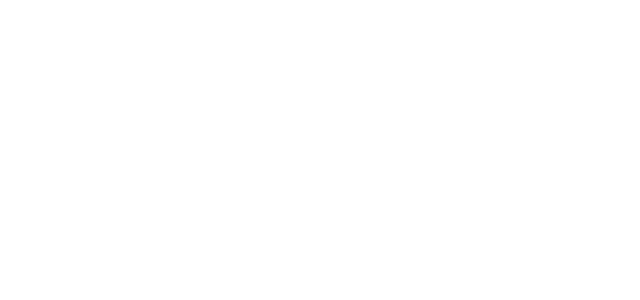
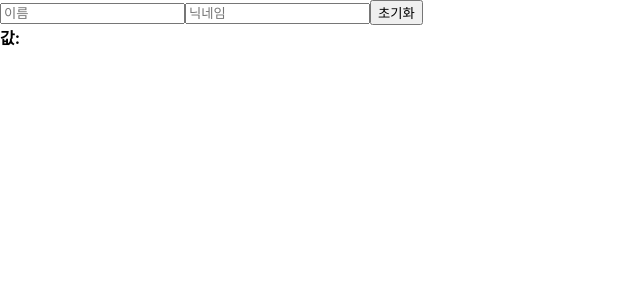
Before and after one commit to Jujungmin/react-active, a React (Create React App) app: page / in a window 1280 px wide. Shown: the top 300 px of the page, without its empty margins (0-640 px from the left). Built offline with nearby package versions, Linux system fonts and the light colour scheme.

Commit message:
react예제연습

```diff
--- /dev/null
+++ b/src/App.css
@@ -0,0 +1,5 @@
+.gray-box {
+    background: gray;
+    width: 64px;
+    height: 64px;
+}
--- a/src/App.js
+++ b/src/App.js
@@ -1,8 +1,20 @@
+import React from 'react';
+// import Hello from './Hello';
+// import Wrapper from './Wrapper';
+// import './App.css';
+// import Counter from './Counter';
+import InputSample from './InputSample';
+
 function App() {
-  return (
-    <div className="App">
-    </div>
-  );
+	// const name = 'react';
+	return (
+		// <Wrapper>
+		// 	<Hello name="react" color="red" isSpecial={true} />
+		// 	<Hello color="pink" />
+		// </Wrapper>
+		// <Counter />
+		<InputSample />
+	)
 }
 
 export default App;
--- /dev/null
+++ b/src/Counter.js
@@ -0,0 +1,24 @@
+import React, { useState } from 'react';
+
+function Counter() {
+	const [number, setNumber] = useState(0);
+
+	const onIncrease = () => {
+		// setNumber(number + 1);
+		setNumber(prevNumber => prevNumber + 1);
+	}
+	const onDecrease = () => {
+		// setNumber(number - 1);
+		setNumber(prevNumber => prevNumber - 1);
+	}
+
+	return (
+		<div>
+			<h1>{number}</h1>
+			<button onClick={onIncrease}>+1</button>
+			<button onClick={onDecrease}>-1</button>
+		</div>
+	)
+}
+
+export default Counter;
--- /dev/null
+++ b/src/Hello.js
@@ -0,0 +1,20 @@
+import React from 'react';
+
+// function Hello({color, name}) {
+//     return <div style={{color}}>Hello {name}</div>
+// }
+function Hello({color, name, isSpecial}) {
+    return (
+        <div style={{ color }}>
+            {/* { isSpecial ? <b>*</b> : null } */}
+            { isSpecial && <b>*</b> }
+            안녕하세요 {name}
+        </div>
+    )
+}
+
+Hello.defaultProps = {
+    name: '이름없음'
+}
+
+export default Hello;
--- /dev/null
+++ b/src/InputSample.js
@@ -0,0 +1,39 @@
+import React, { useState } from 'react';
+
+function InputSample() {
+	const [inputs, setInputs] = useState({
+		name: '',
+		nickname: '',
+	});
+
+	const {name, nickname} = inputs;
+
+	const onChange = (e) => {
+		const {value, name} = e.target;
+		setInputs({
+			...inputs,
+			[name]: value
+		})
+	};
+
+	const onReset = (e) => {
+		setInputs({
+			name: '',
+			nickname: '',
+		})
+	}
+
+	return (
+		<div>
+			<input name="name" placeholder="이름" onChange={onChange} value={name} />
+			<input name="nickname" placeholder="닉네임" onChange={onChange} value={nickname} />
+			<button onClick={onReset}>초기화</button>
+			<div>
+				<strong>값: </strong>
+				{name} {nickname}
+			</div>
+		</div>
+	)
+}
+
+export default InputSample;
--- /dev/null
+++ b/src/Wrapper.js
@@ -0,0 +1,15 @@
+import React from 'react';
+
+function Wrapper({ children }) {
+    const style = {
+        border: '2px solid black',
+        padding: '16px'
+    };
+    return (
+        <div style={style}>
+            {children}
+        </div>
+    )
+}
+
+export default Wrapper;
--- a/src/index.js
+++ b/src/index.js
@@ -1,8 +1,7 @@
 import React from 'react';
-import ReactDOM from 'react-dom/client';
+import ReactDOM from 'react-dom';
 import './index.css';
 import App from './App';
-import reportWebVitals from './reportWebVitals';
 
 const root = ReactDOM.createRoot(document.getElementById('root'));
 root.render(
@@ -10,8 +9,3 @@
     <App />
   </React.StrictMode>
 );
-
-// If you want to start measuring performance in your app, pass a function
-// to log results (for example: reportWebVitals(console.log))
-// or send to an analytics endpoint. Learn more: https://bit.ly/CRA-vitals
-reportWebVitals();
```
Also changed, not shown: src/d.js (added).
